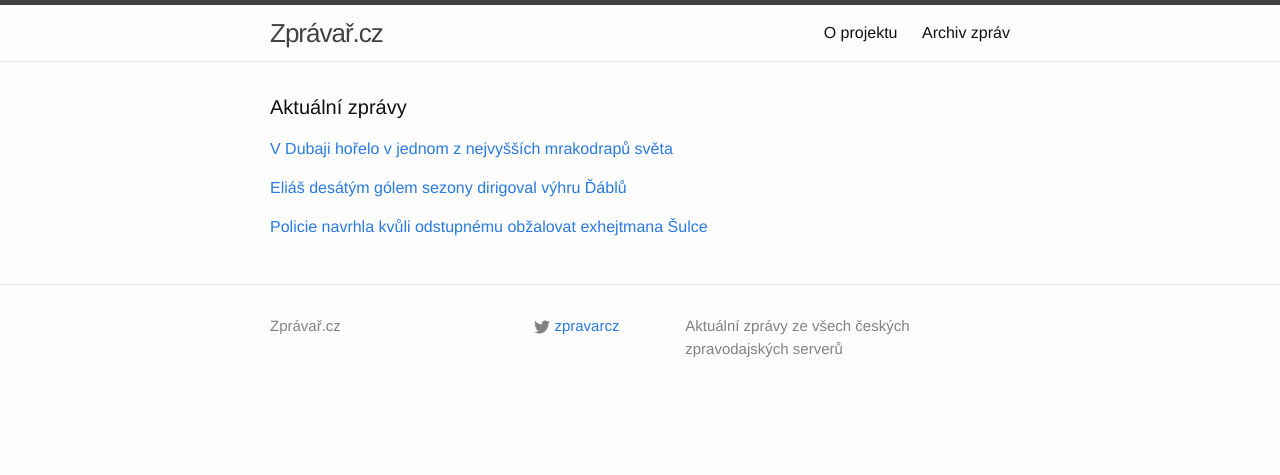
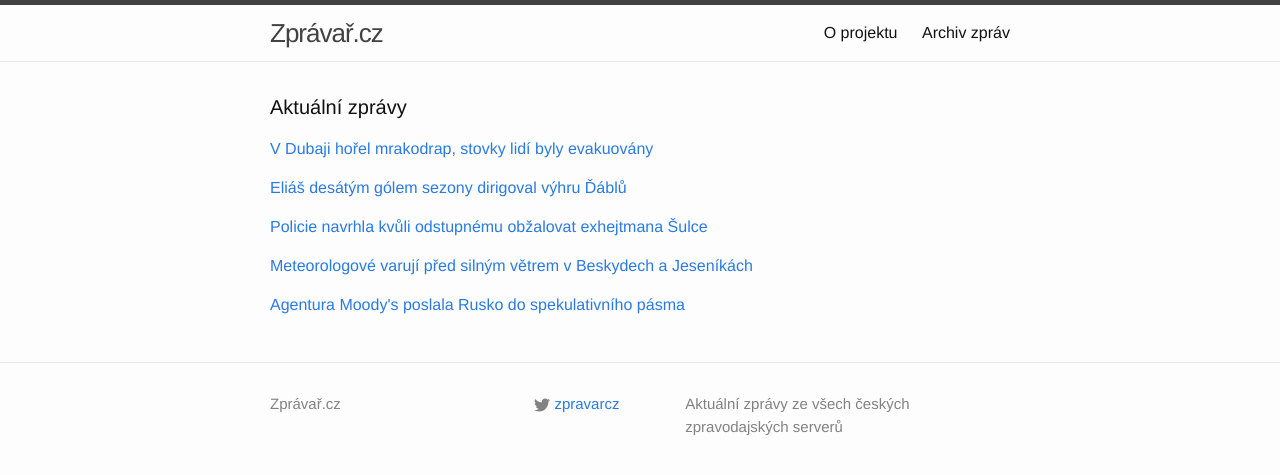
Before and after one commit to adliska/zpravar, a Jekyll site: the page built from index.html, in a window 1280 px wide. Shown: the top 475 px of the page. Built offline with Jekyll 4.4.1, drawn with Linux system fonts in a browser that asks for light colours.

Commit message:
zpravar news update

```diff
--- a/index.html
+++ b/index.html
@@ -5,9 +5,11 @@ layout: default
 <div class="home">
     <h1 class="page-heading">Aktuální zprávy</h1>
 
-<p><a href="javascript:;" onclick="toggle_visibility('zpravy0')">V Dubaji hořelo v jednom z nejvyšších mrakodrapů světa</a></p>
+<p><a href="javascript:;" onclick="toggle_visibility('zpravy0')">V Dubaji hořel mrakodrap, stovky lidí byly evakuovány</a></p>
 <div id="zpravy0" style="display:none">
 <ul>
+<li><a href=http://www.ceskenoviny.cz/zpravy/zpravy/v-dubaji-horel-mrakodrap-stovky-lidi-byly-evakuovany/1184002>V Dubaji hořel mrakodrap, stovky lidí byly evakuovány - www.ceskenoviny.cz</a></li>
+<li><a href=http://www.ceskatelevize.cz/ct24/svet/302420-v-dubaji-horel-jeden-z-nejvyssich-mrakodrapu-sveta/>V Dubaji hořel jeden z nejvyšších mrakodrapů světa - www.ceskatelevize.cz</a></li>
 <li><a href=http://zpravy.aktualne.cz/zahranici/v-dubaji-horelo-v-jednom-z-nejvyssich-mrakodrapu-sveta/r~9874df4cb99a11e4b6d20025900fea04/>V Dubaji hořelo v jednom z nejvyšších mrakodrapů světa - zpravy.aktualne.cz</a></li>
 <li><a href=http://zpravy.aktualne.cz/zahranici/v-dubaji-horelo-v-jednom-z-nejvyssi-mrakodrapu-sveta/r~9874df4cb99a11e4b6d20025900fea04/>V Dubaji hořelo v jednom z nejvyšší mrakodrapů světa - zpravy.aktualne.cz</a></li>
 <li><a href=http://www.novinky.cz/zahranicni/blizky-a-stredni-vychod/362260-v-dubaji-horel-mrakodrap-pochoden.html>V Dubaji hořel mrakodrap Pochodeň - www.novinky.cz</a></li>
@@ -35,4 +37,18 @@ layout: default
 <li><a href=http://zpravy.aktualne.cz/regiony/ustecky/policie-chce-pripad-exhejtmana-sulce-poslat-k-soudu/r~2f8b1146b99411e4a10c0025900fea04/>Policie chce případ exhejtmana Šulce poslat k soudu - zpravy.aktualne.cz</a></li>
 <li><a href=http://usti.idnes.cz/policie-poda-obzalobu-na-exhejmana-sulce-fd6-/usti-zpravy.aspx?c=A150221_2141562_usti-zpravy_cen>Policie navrhla obžalovat bývalého hejtmana Šulce - usti.idnes.cz</a></li>
 </ul>
+</div><p><a href="javascript:;" onclick="toggle_visibility('zpravy3')">Meteorologové varují před silným větrem v Beskydech a Jeseníkách</a></p>
+<div id="zpravy3" style="display:none">
+<ul>
+<li><a href=http://zpravy.idnes.cz/varovani-pred-silnym-vetrem-v-beskydech-a-jesenikach-pcg-/domaci.aspx?c=A150221_081735_domaci_cen>Meteorologové varují před silným větrem v Beskydech a Jeseníkách - zpravy.idnes.cz</a></li>
+<li><a href=http://www.ceskenoviny.cz/zpravy/zpravy/silny-vitr-dnes-zasahl-severovychod-ceska/1184033>Silný vítr dnes zasáhl severovýchod Česka - www.ceskenoviny.cz</a></li>
+<li><a href=http://zpravy.aktualne.cz/pocasi/cesko-zasahl-silny-vitr-meteorologove-doporucuji-nevychazet/r~265f2f28b99c11e498be002590604f2e/>Česko zasáhl silný vítr. Meteorologové doporučují nevycházet - zpravy.aktualne.cz</a></li>
+</ul>
+</div><p><a href="javascript:;" onclick="toggle_visibility('zpravy4')">Agentura Moody's poslala Rusko do spekulativního pásma</a></p>
+<div id="zpravy4" style="display:none">
+<ul>
+<li><a href=http://byznys.ihned.cz/c1-63569960-agentura-moody-s-poslala-rusko-do-spekulativniho-pasma>Agentura Moody's poslala Rusko do spekulativního pásma - byznys.ihned.cz</a></li>
+<li><a href=http://byznys.ihned.cz/c1-63569960-rusko-se-propadlo-do-spekulativniho-pasma-moody-s-mu-snizila-rating-na-ba1>Rusko se propadlo do spekulativního pásma. Moody's mu snížila rating na Ba1 - byznys.ihned.cz</a></li>
+<li><a href=http://www.financninoviny.cz/zpravodajstvi/zpravy/moody-s-snizila-rating-ruska-do-spekulativniho-pasma/1184001>Moody's snížila rating Ruska do spekulativního pásma - www.financninoviny.cz</a></li>
+</ul>
 </div></div>
```
